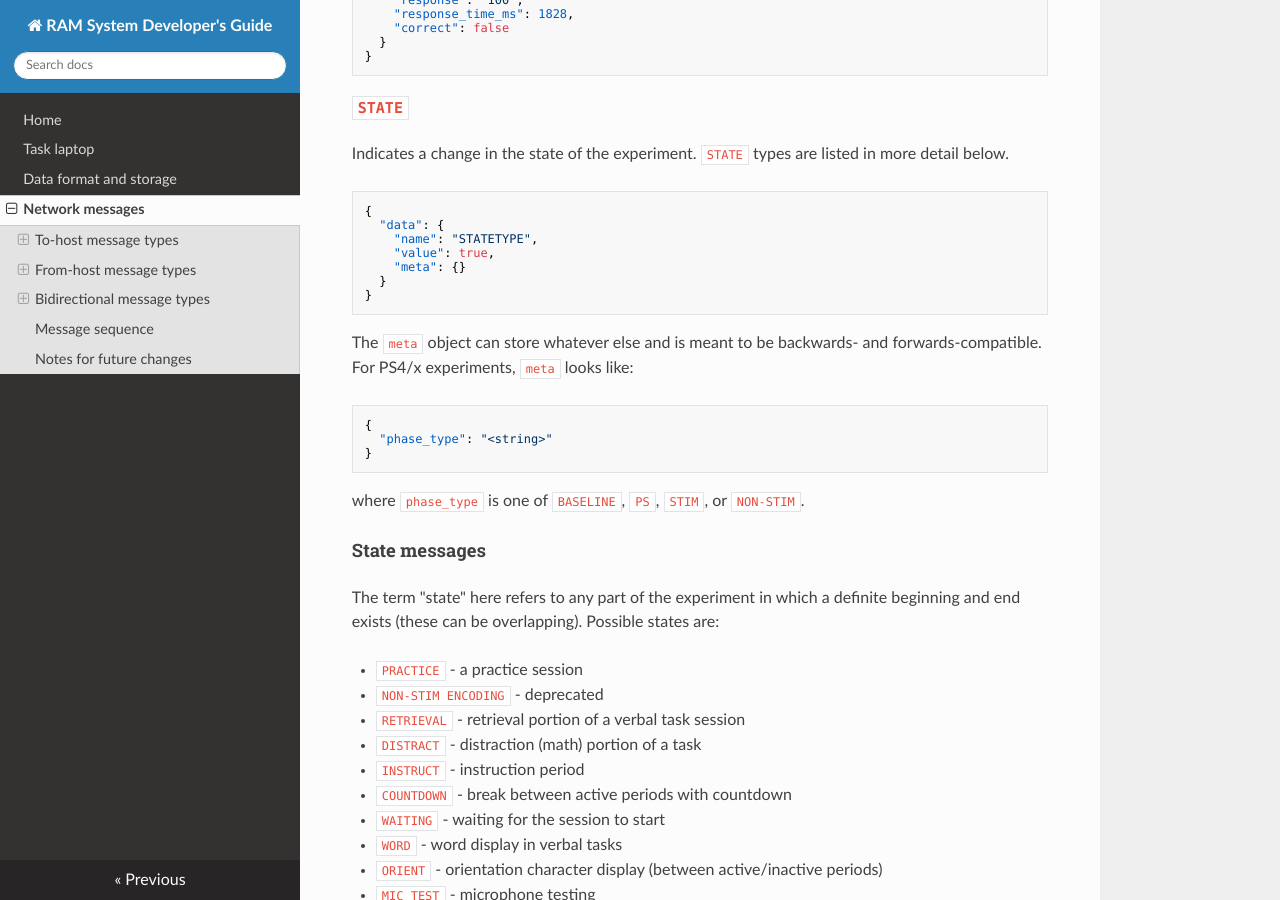
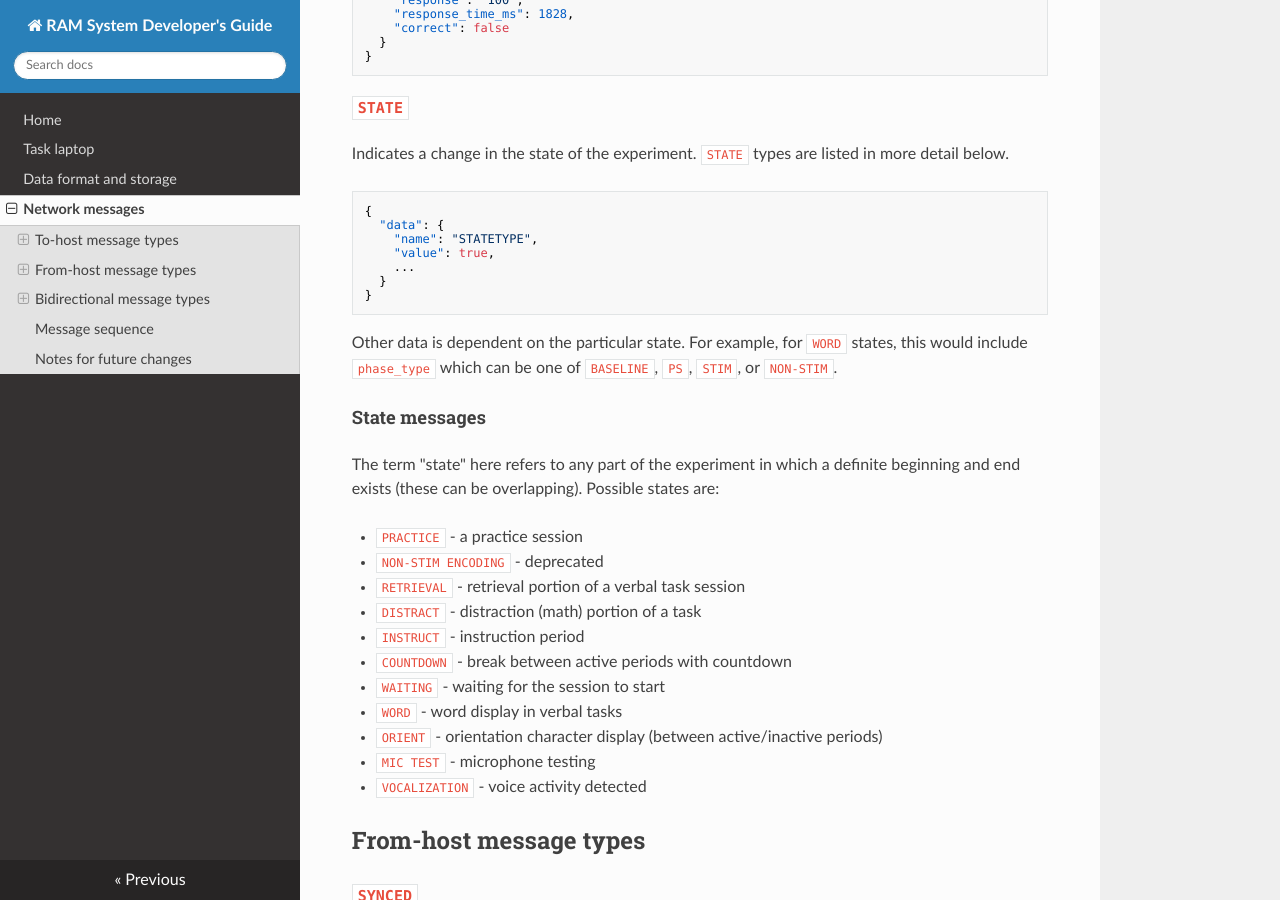
Before and after one commit to pennmem/ram-devguide, an MkDocs documentation site: the page built from docs/networking.md, in a window 1280 px wide and 900 px high, scrolled down 2533 px. Built offline with MkDocs 1.6.1, drawn with Linux system fonts in a browser that asks for light colours; nearby versions of some CDN libraries; old or Windows-style settings are respelled for this version of MkDocs.

Commit message:
Update STATE message documentation

````diff
--- a/docs/networking.md
+++ b/docs/networking.md
@@ -141,21 +141,14 @@ more detail below.
   "data": {
     "name": "STATETYPE",
     "value": true,
-    "meta": {}
+    ...
   }
 }
 ```
 
-The `meta` object can store whatever else and is meant to be backwards- and
-forwards-compatible. For PS4/x experiments, `meta` looks like:
-
-```json
-{
-  "phase_type": "<string>"
-}
-```
-
-where `phase_type` is one of `BASELINE`, `PS`, `STIM`, or `NON-STIM`.
+Other data is dependent on the particular state. For example, for `WORD` states,
+this would include `phase_type` which can be one of `BASELINE`, `PS`, `STIM`, or
+`NON-STIM`.
 
 #### State messages
 
````
